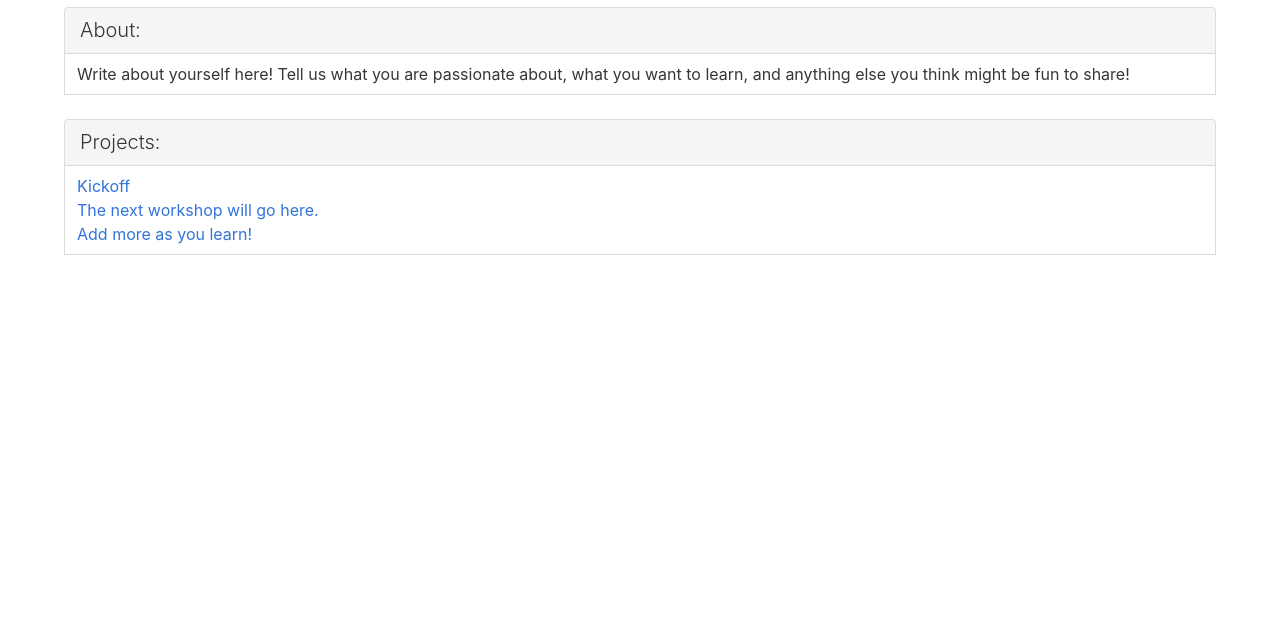
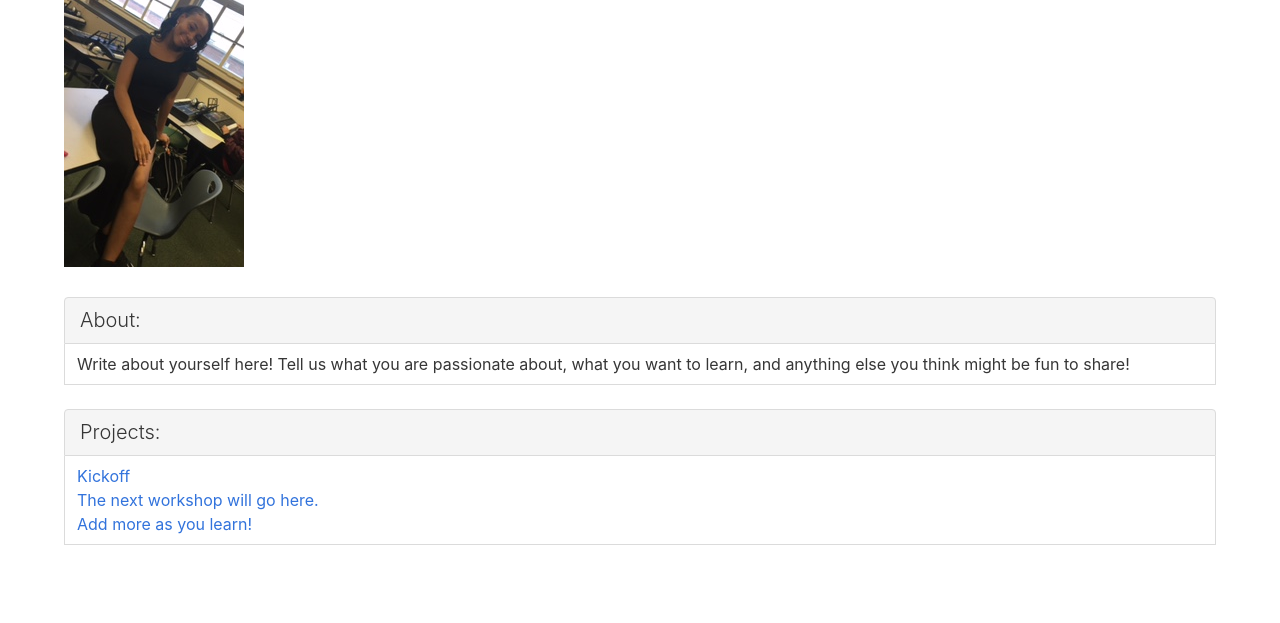
Before and after one commit to ashantegohard/ashantegohard.github.io, a plain HTML site: page chicktech-2018-2019/index.html in a window 1280 px wide. Shown: the part 177-800 px from the top of the page. Drawn offline with nearby package versions, Linux system fonts and the light colour scheme; a script that the page names is missing.

Commit message:
Update index.html

```diff
--- a/chicktech-2018-2019/index.html
+++ b/chicktech-2018-2019/index.html
@@ -26,7 +26,7 @@
                     <!-- put a URL to your image or put your image in the folder called assets-->
                     <!-- if you put your image in assets, write the path out in the quotes below like: src="./assets/nameofyourimage.jpg" -->
                     <!-- if you have a URL, write the ULR in the quotes below like: src="http://yourURLhere.com/otherstuff.jpg"-->
-                    <img src="./assets/IMG_99245.JPG" alt="">
+                    <img src="./assets/IMG_9245.JPG" alt="">
                 </div>
                 <div class="has-text-centered column is-half">
                     <p class="title">Ashante</p>
```
